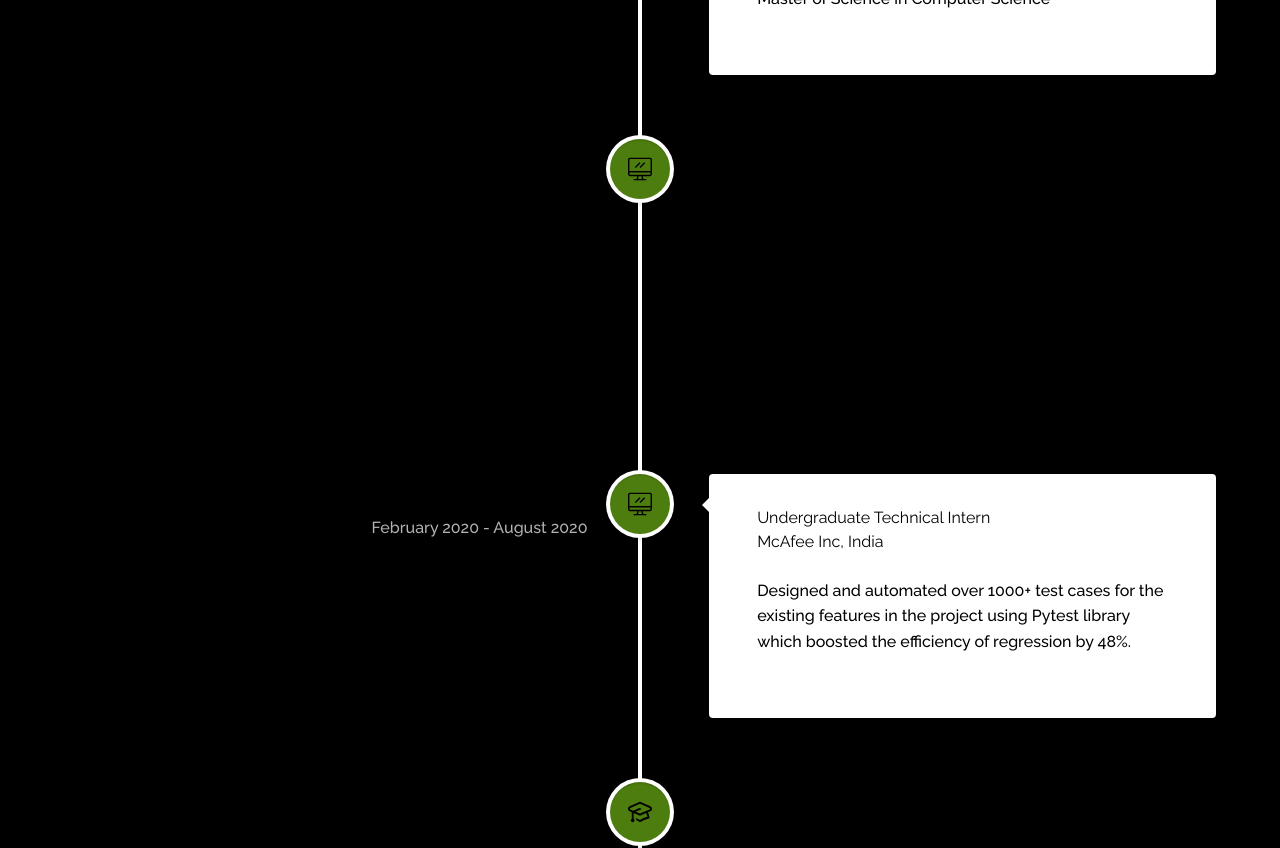
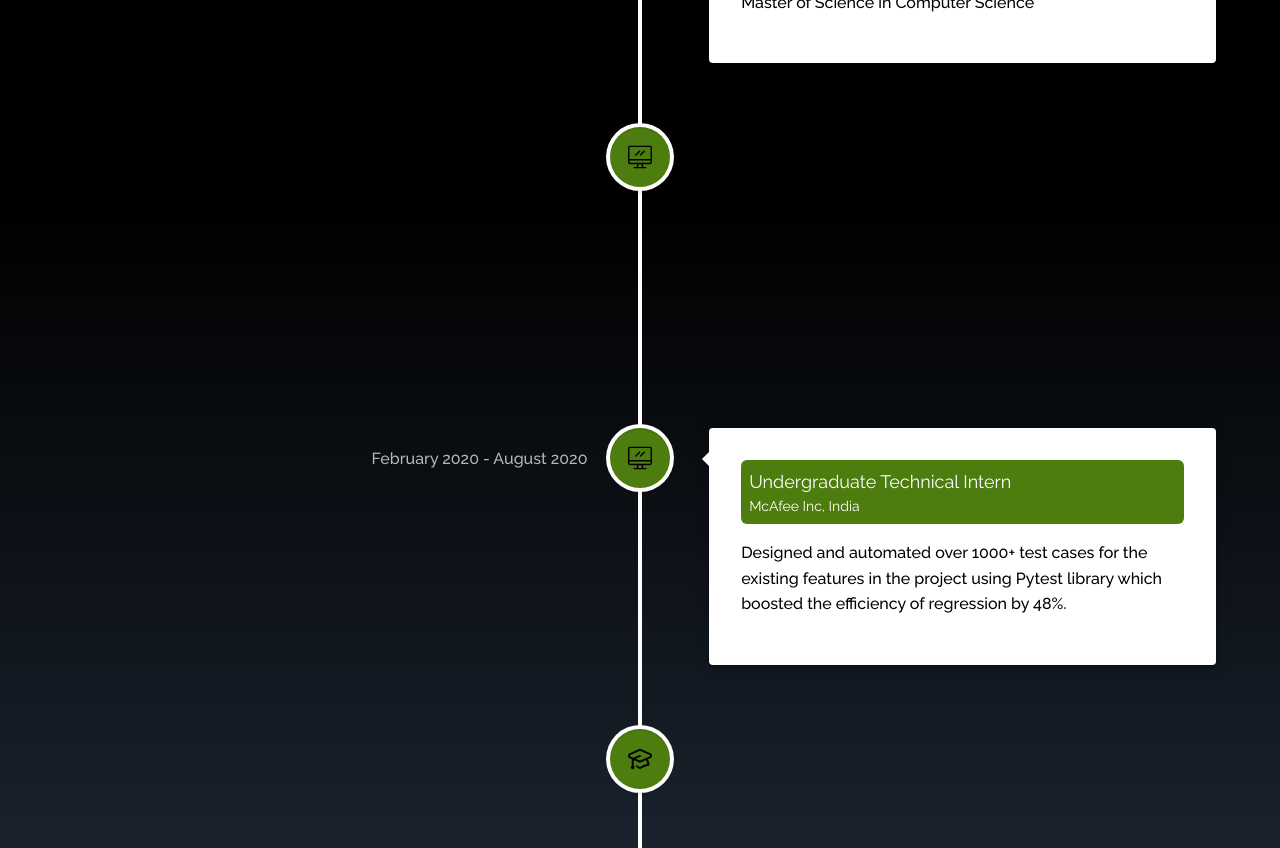
Before and after one commit to supreeta-anand-byatnal/My-Portfolio, a React (Create React App) app: page / in a window 1280 px wide. Shown: the part 2780-3628 px from the top of the page. Built offline with nearby package versions, Linux system fonts and the light colour scheme.

Commit message:
Changes to experience page

```diff
--- a/src/components/Experience.jsx
+++ b/src/components/Experience.jsx
@@ -21,7 +21,7 @@ const Experience = () => {
           </h1>
         </div>
         </ div>
-      <div className='bg-black py-5'><VerticalTimeline>
+      <div className='py-5'><VerticalTimeline>
         {timelineElements.map((element) => {
           let isWorkIcon = element.icon === "work";
           let showButton =
@@ -39,14 +39,15 @@ const Experience = () => {
               iconStyle={isWorkIcon ? workIconStyles : schoolIconStyles}
               icon={isWorkIcon ? <WorkIcon /> : <SchoolIcon />}
             >
+              <div className="bg-lime-700 p-2 rounded-md text-white">
 
-
-              <h3 className="first-letter:vertical-timeline-element-title">
+              <h3 className="first-letter:vertical-timeline-element-title  text-lg">
                 {element.title}
               </h3>
-              <h5 className="vertical-timeline-element-subtitle">
+              <h5 className="vertical-timeline-element-subtitle text-sm">
                 {element.location}
               </h5>
+              </div>
               <p id="description">{element.description}</p>
 
             </VerticalTimelineElement>
--- a/src/components/timelineElements.js
+++ b/src/components/timelineElements.js
@@ -41,7 +41,7 @@ let timelineElements = [
     description:
       "Bachelor of Engineering in Information Science and Engineering",
        buttonText: "College Projects",
-    date: "2016 - 2020",
+    date: "August 2016 - May 2020",
     icon: "school",
   },
 
--- a/src/index.css
+++ b/src/index.css
@@ -10,42 +10,20 @@
   }
 }
 .vertical-timeline-element-content {
-  box-shadow: 0 0.25em 0.5em 0 rgba(0, 0, 0, 0.25),
-    0 0.4em 1.25em 0 rgba(0, 0, 0, 0.15) !important;
-  padding: 2em 3em !important;
+  box-shadow: 0 0.2em 0.25em 0 rgba(0, 0, 0, 0.25),
+    0 0.2em 1em 0 rgba(0, 0, 0, 0.15) !important;
+  padding: 2em 2em !important;
   background: black;
 }
 
 .date {
-  color: rgb(201, 251, 255);
+  color: white;
+  font-weight: bold;
+  font-size: large;
 }
 
 #description {
-  margin: 1.5em 0 2em 0;
-}
-
-.button {
-  text-decoration: none;
-  padding: 0.5em 1em;
-  border-radius: 5px;
-  color: white;
-}
-
-.workButton {
-  background-color: #06d6a0;
-}
-
-.workButton:hover {
-  background-color: rgb(77 124 15);
-}
-
-.schoolButton {
-  background-color: rgb(77 124 15);
-}
-
-.schoolButton:hover {
-  background-color: #365314
-
+  margin: 1.0em 0 1em 0;
 }
 
 
@@ -53,7 +31,14 @@
   .vertical-timeline-element-date {
     display: block !important;
     float: none !important;
-    color: white;
-    margin-top: 1.5em;
+    color: white !important;
+    font-style: bold !important;
+    font-size: large;
+  }
+
+  .vertical-timeline-element-content
+  {
+    color: black;
+    background-color: black;
   }
 }
```
Also changed, not shown: 1 other file (tests, documents, lock files or other folders).
